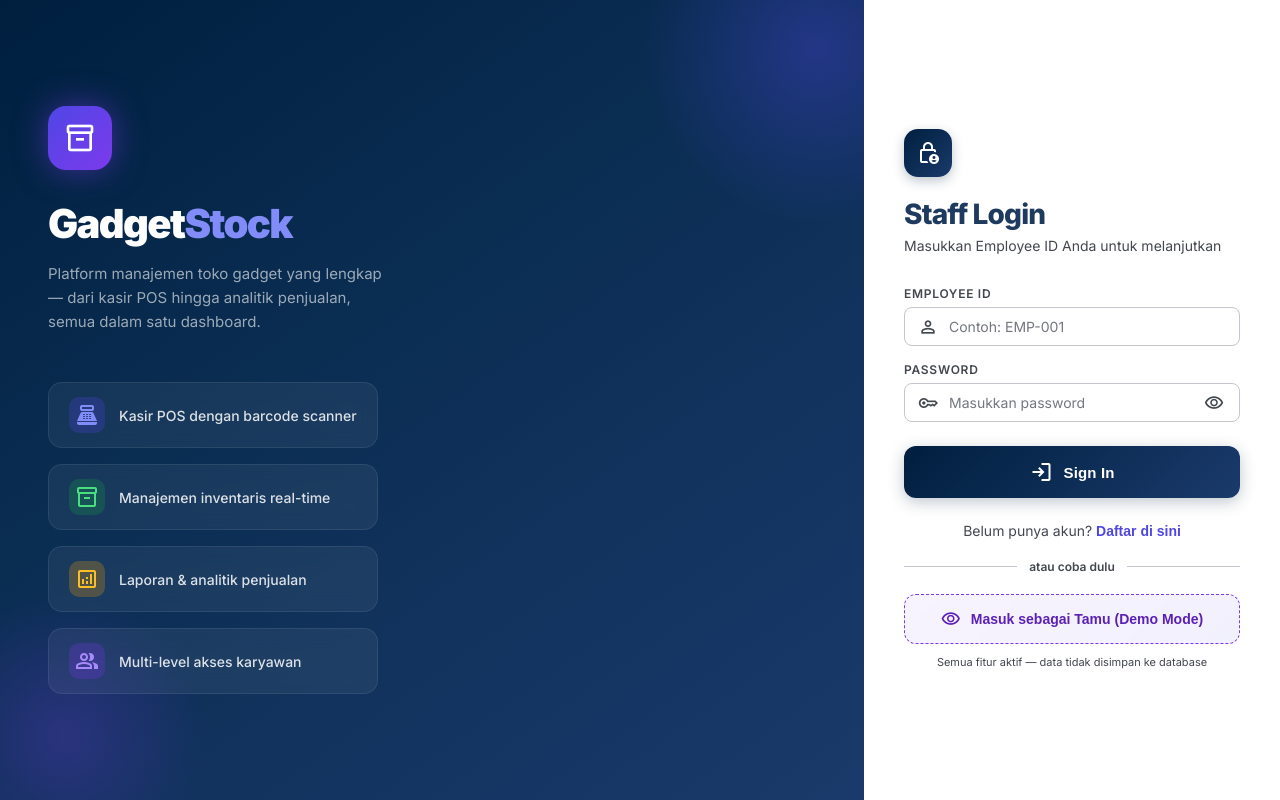
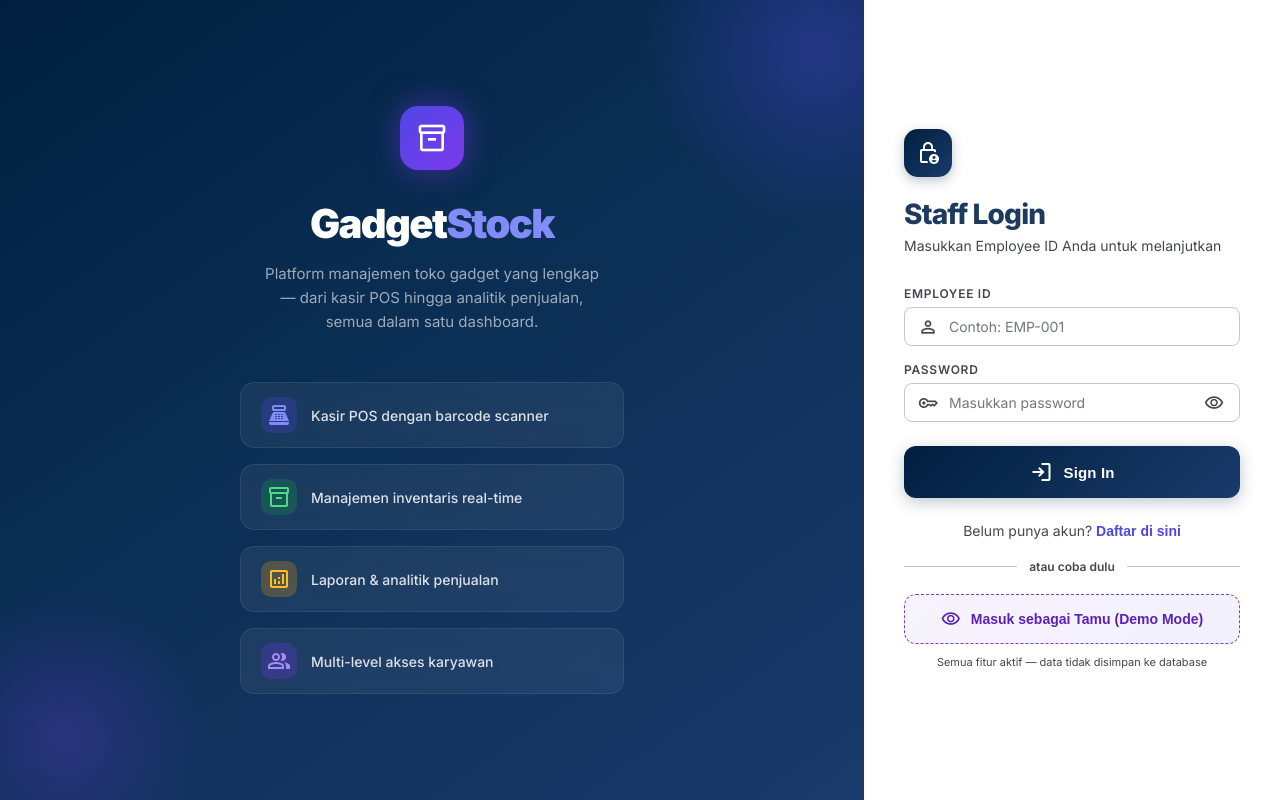
Before and after one commit to SukmadiArdi/GadgetStock, a website: page public/index.html in a window 1280 px wide. Drawn offline with nearby package versions, Linux system fonts and the light colour scheme; no server answers.

Commit message:
feat: implement application shell and authentication layout structure

```diff
--- a/public/index.html
+++ b/public/index.html
@@ -25,7 +25,7 @@
     body.is-auth-page #topbar { display: none !important; }
     body.is-auth-page #bottom-nav { display: none !important; }
     body.is-auth-page #main-content { margin-left: 0 !important; padding: 0 !important; width: 100vw; height: 100vh; background: var(--surface-container-low); display: flex; }
-    body.is-auth-page #page-content { max-width: 100%; margin: 0; display: flex; width: 100%; height: 100%; align-items: center; justify-content: center; }
+    body.is-auth-page #page-content { max-width: 100%; margin: 0; padding: 0 !important; display: flex; width: 100%; height: 100%; align-items: center; justify-content: center; }
   </style>
 </head>
 <body>
--- a/public/pages/auth.html
+++ b/public/pages/auth.html
@@ -4,8 +4,7 @@
   display: flex;
   width: 100%;
   min-height: 100vh;
-  margin: -1.5rem;
-  width: calc(100% + 3rem);
+  margin: 0;
   background: var(--surface);
   overflow: hidden;
 }
@@ -17,10 +16,11 @@
   display: flex;
   flex-direction: column;
   justify-content: center;
-  align-items: flex-start;
+  align-items: center;
   padding: 3rem;
   position: relative;
   overflow: hidden;
+  text-align: center;
 }
 #auth-branding::before {
   content: '';
@@ -60,7 +60,7 @@
   color: rgba(255,255,255,0.6);
   line-height: 1.6;
   max-width: 22rem;
-  margin-bottom: 3rem;
+  margin: 0 auto 3rem auto;
 }
 .branding-features {
   display: flex;
@@ -81,7 +81,8 @@
   color: rgba(255,255,255,0.85);
   font-size: 0.875rem;
   font-weight: 500;
-  max-width: 24rem;
+  width: 24rem;
+  max-width: 100%;
   transition: background 0.2s;
 }
 .branding-feature:hover { background: rgba(255,255,255,0.1); }
```
